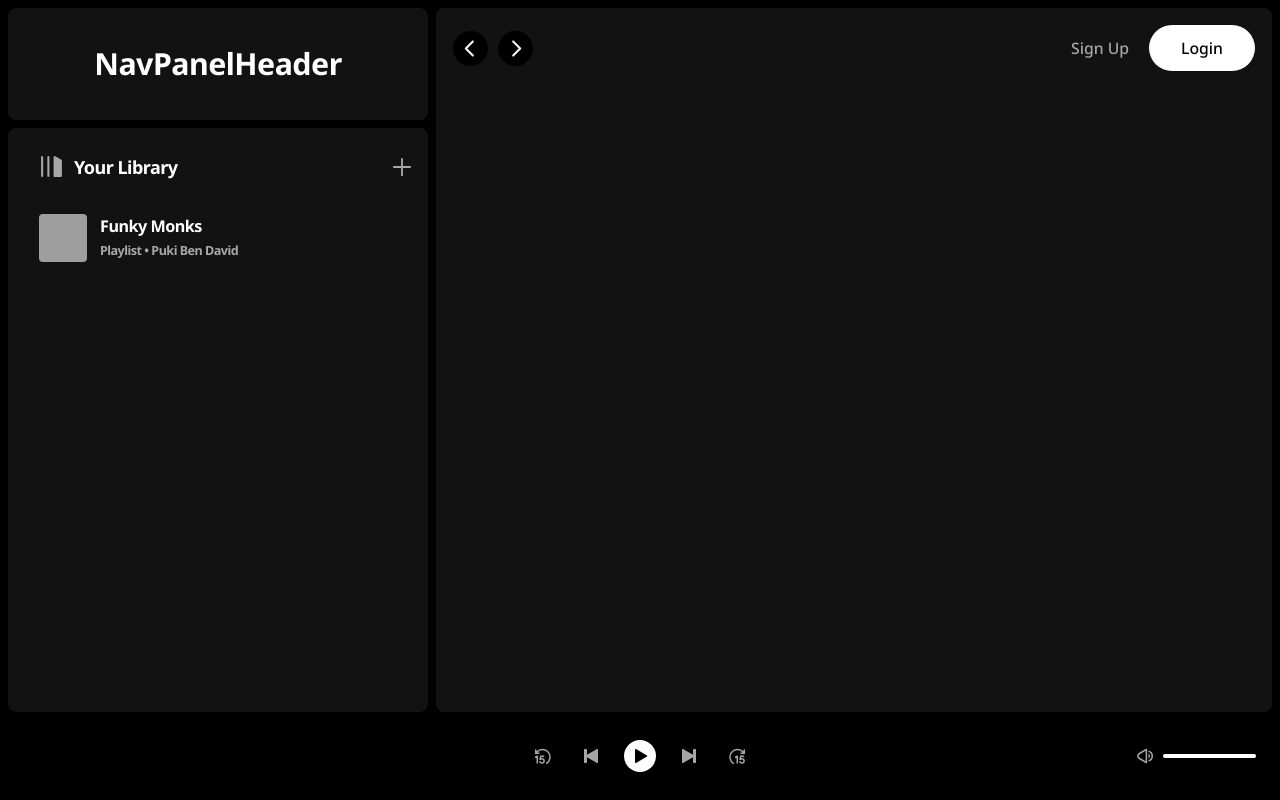
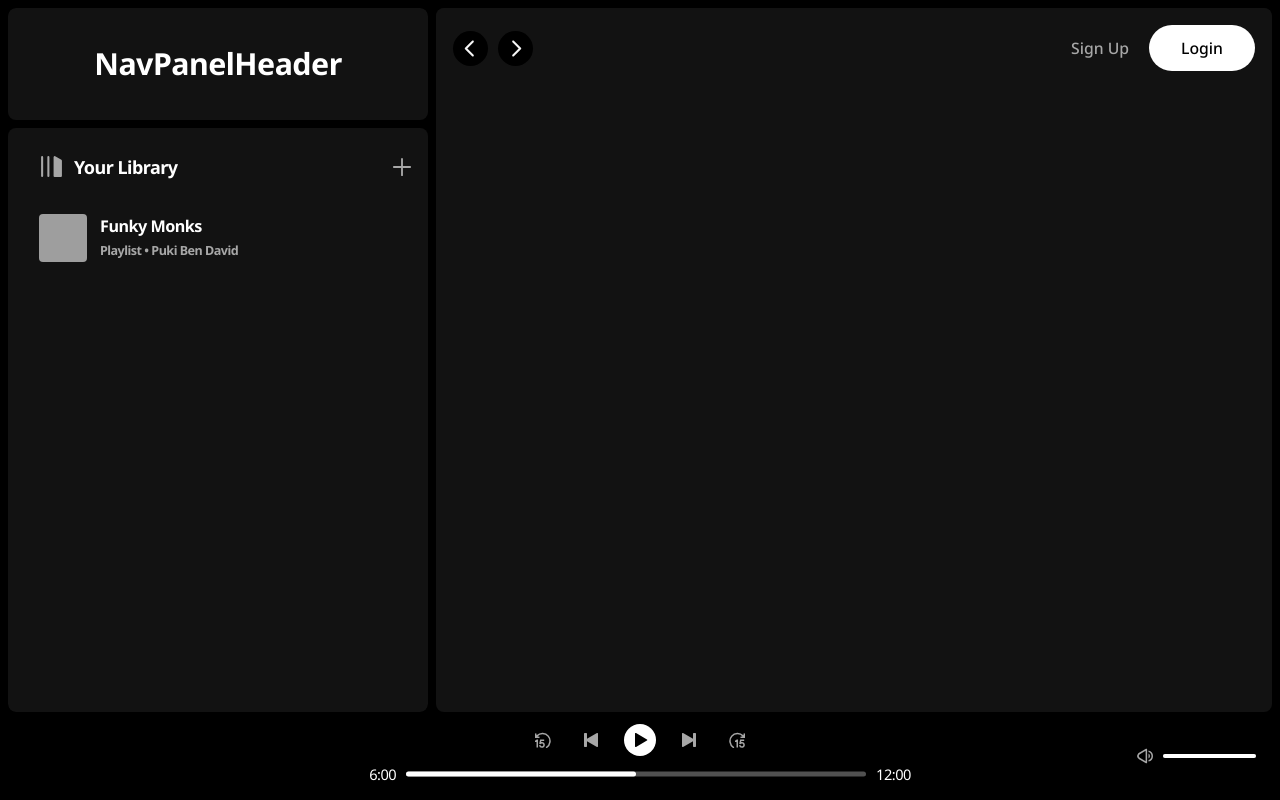
Before and after one commit to 0rokuSaki/rythmix, a React (Vite) app: page /#/ in a window 1280 px wide. Built offline with nearby package versions, Linux system fonts and the light colour scheme; grey boxes are pictures that could not be loaded.

Commit message:
Add progress slider interface

```diff
--- a/src/assets/styles/cmps/PlayerPanel/_player-panel.scss
+++ b/src/assets/styles/cmps/PlayerPanel/_player-panel.scss
@@ -49,8 +49,40 @@
     }
   }
 
+  .slider {
+    .MuiSlider-rail {
+      background-color: lightgray;
+    }
+
+    .MuiSlider-track {
+      border: none;
+      background-color: white;
+    }
+
+    .MuiSlider-thumb {
+      box-shadow: none;
+      width: 0;
+      height: 0;
+    }
+  }
+
+  .slider:hover {
+    .MuiSlider-track {
+      border: none;
+      background-color: $elem-clr-accent;
+    }
+
+    .MuiSlider-thumb {
+      background-color: white;
+      box-shadow: none;
+      width: 12px;
+      height: 12px;
+    }
+  }
+
   .playback-controls {
     grid-column: 2;
+    gap: 2px;
 
     .playback-buttons {
       gap: 16px;
@@ -60,7 +92,7 @@
         border-radius: 50%;
         width: 32px;
         height: 32px;
-        margin: 0 1px;
+        margin: 1px;
 
         svg {
           fill: black;
@@ -84,7 +116,7 @@
       .play-btn:active {
         width: 32px;
         height: 32px;
-        margin: 0 1px;
+        margin: 1px;
 
         svg {
           width: 16px;
@@ -93,7 +125,12 @@
       }
     }
 
-    .progress-bar {
+    .progress {
+      gap: 10px;
+
+      .slider {
+        height: 5px;
+      }
     }
   }
 
@@ -107,37 +144,8 @@
       z-index: 1;
     }
 
-    .volume-slider {
+    .slider {
       width: 93px;
-
-      .MuiSlider-rail {
-        background-color: lightgray;
-      }
-
-      .MuiSlider-track {
-        border: none;
-        background-color: white;
-      }
-
-      .MuiSlider-thumb {
-        box-shadow: none;
-        width: 0;
-        height: 0;
-      }
-    }
-
-    .volume-slider:hover {
-      .MuiSlider-track {
-        border: none;
-        background-color: $elem-clr-accent;
-      }
-
-      .MuiSlider-thumb {
-        background-color: white;
-        box-shadow: none;
-        width: 12px;
-        height: 12px;
-      }
     }
   }
 }
--- a/src/cmps/PlayerPanel/PlaybackControls.jsx
+++ b/src/cmps/PlayerPanel/PlaybackControls.jsx
@@ -1,3 +1,5 @@
+import Slider from "@mui/material/Slider";
+
 import { PlayIcon } from "../icons/PlayIcon";
 import { PauseIcon } from "../icons/PauseIcon";
 import { PrevIcon } from "../icons/PrevIcon";
@@ -26,7 +28,16 @@ export function PlaybackControls({ isPlaying }) {
           <SkipForwardIcon />
         </button>
       </div>
-      <div className="progress-bar"></div>
+      <div className="progress flex row align-center justify-center">
+        <span className="elapsed fs13">6:00</span>
+        <Slider
+          className="slider"
+          value={50}
+          onChange={() => {}}
+          aria-labelledby="continuous-slider"
+        />
+        <span className="duration fs13">12:00</span>
+      </div>
     </div>
   );
 }
--- a/src/cmps/PlayerPanel/VolumeControls.jsx
+++ b/src/cmps/PlayerPanel/VolumeControls.jsx
@@ -27,7 +27,7 @@ export function VolumeControls() {
         <VolumeIcon volume={volume} />
       </button>
       <Slider
-        className="volume-slider"
+        className="slider"
         value={volume}
         size="medium"
         onChange={handleChange}
```
